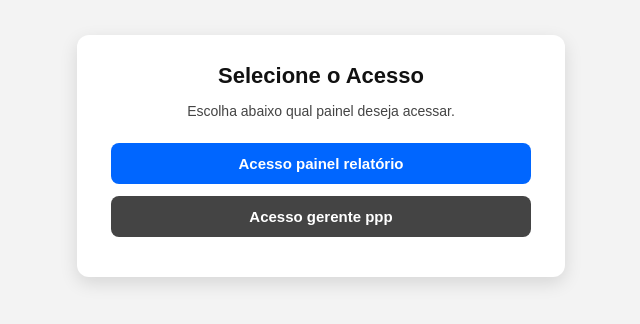
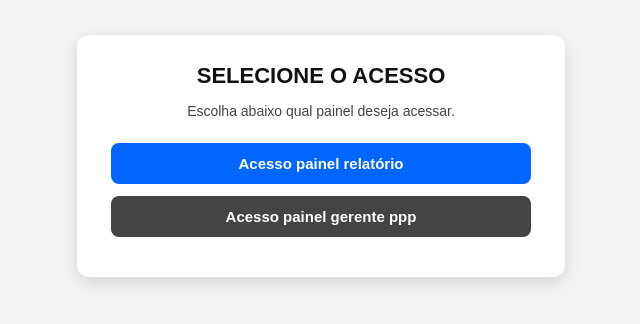
Before and after one commit to caiovscastro/relatorio-ppp-vercel, a website: page index.html in a window 1280 px wide. Shown: the part 252-576 px from the top of the page, without its empty margins (319-959 px from the left). Drawn offline with Linux system fonts and the light colour scheme.

Commit message:
Update index.html

```diff
--- a/index.html
+++ b/index.html
@@ -72,7 +72,7 @@
 
 <body>
   <div class="container">
-    <h1>Selecione o Acesso</h1>
+    <h1>SELECIONE O ACESSO</h1>
     <p>Escolha abaixo qual painel deseja acessar.</p>
 
     <button class="btn btn-ppp" onclick="window.location.href='login.html'">
@@ -80,7 +80,7 @@
     </button>
 
     <button class="btn btn-gestor" onclick="window.location.href='login-gestor.html'">
-      Acesso gerente ppp
+      Acesso painel gerente ppp
     </button>
   </div>
 </body>
```
